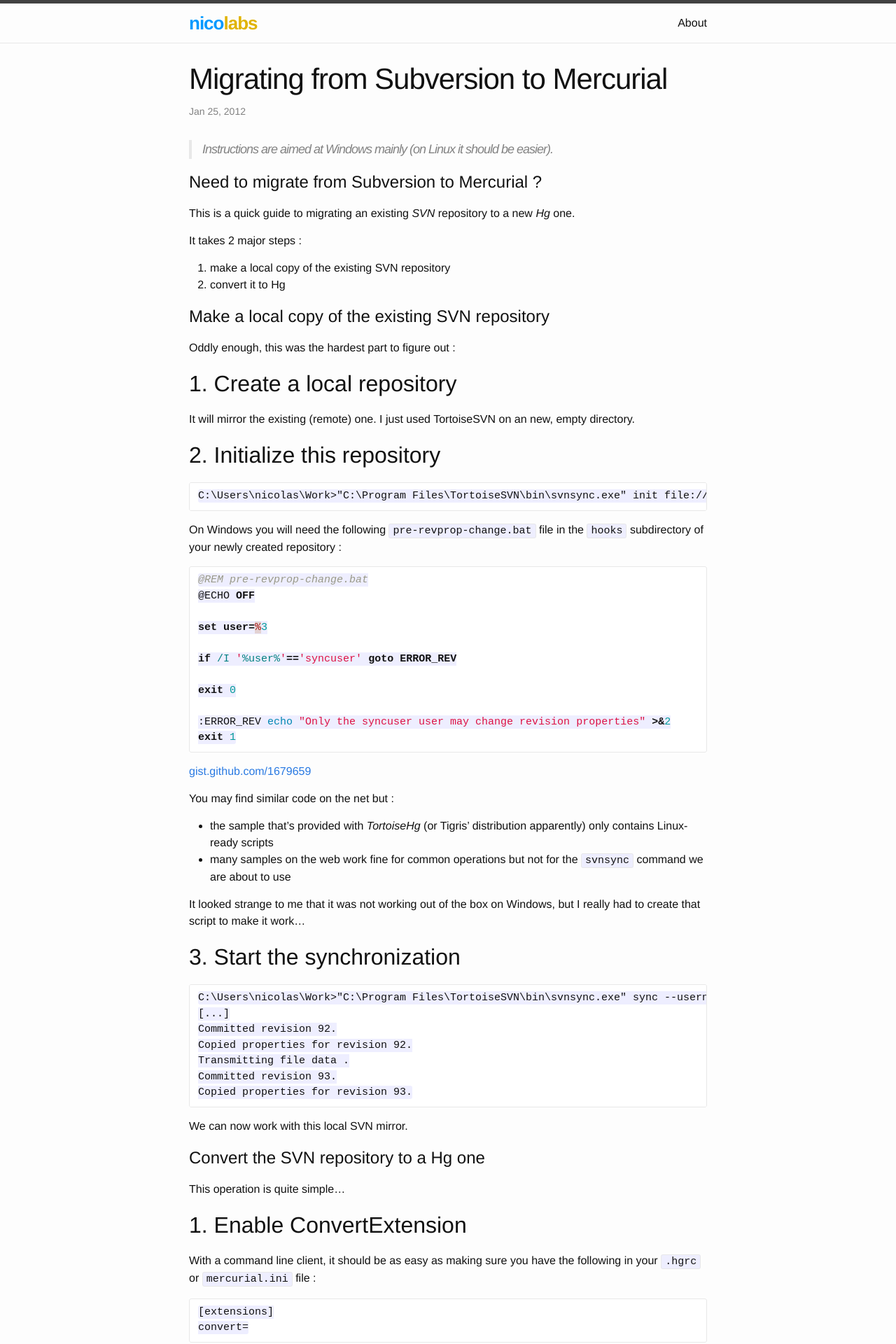
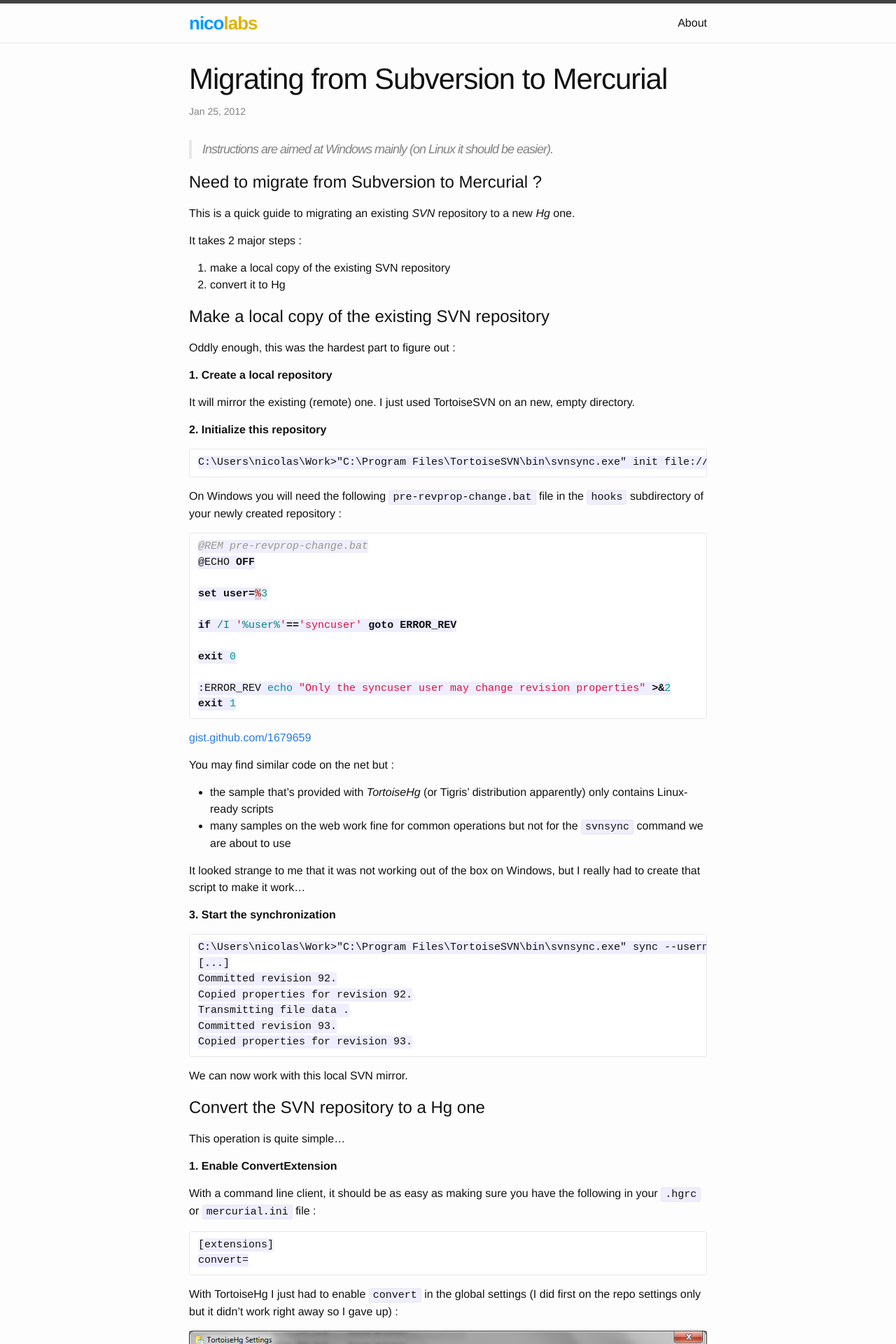
Before and after one commit to nicolabs/nicolabs.net, a Jekyll site: the page built from _posts/2012-01-25-Migrating-from-Subversion-to-Mercurial.md, in a window 1280 px wide. Shown: the top 1920 px of the page at 70% size. Built offline with Jekyll 4.4.1, drawn with Linux system fonts in a browser that asks for light colours.

Commit message:
~ fixes ordered titles

```diff
--- a/_posts/2012-01-25-Migrating-from-Subversion-to-Mercurial.md
+++ b/_posts/2012-01-25-Migrating-from-Subversion-to-Mercurial.md
@@ -20,11 +20,11 @@ It takes 2 major steps :
 
 Oddly enough, this was the hardest part to figure out :
 
-## 1. Create a local repository
+**1. Create a local repository**
 
 It will mirror the existing (remote) one. I just used TortoiseSVN on an new, empty directory.
 
-## 2. Initialize this repository
+**2. Initialize this repository**
 
     C:\Users\nicolas\Work>"C:\Program Files\TortoiseSVN\bin\svnsync.exe" init file:///c:/Users/nicolas/Work/ciform-bak https://plugnauth.svn.sourceforge.net/svnroot/plugnauth
 
@@ -52,7 +52,7 @@ You may find similar code on the net but :
 
 It looked strange to me that it was not working out of the box on Windows, but I really had to create that script to make it work...
 
-## 3. Start the synchronization
+**3. Start the synchronization**
 
     C:\Users\nicolas\Work>"C:\Program Files\TortoiseSVN\bin\svnsync.exe" sync --username cbonar file:///C:/Users/nicolas/Work/ciform-bak
     [...]
@@ -69,7 +69,7 @@ We can now work with this local SVN mirror.
 
 This operation is quite simple...
 
-## 1. Enable ConvertExtension
+**1. Enable ConvertExtension**
 
 With a command line client, it should be as easy as making sure you have the following in your `.hgrc` or `mercurial.ini` file :
 
@@ -80,7 +80,7 @@ With TortoiseHg I just had to enable `convert` in the global settings (I did fir
 
 ![ConvertExtension enabled in TortoiseHg](/assets/blog/TortoiseHg-ConvertExtension.png)
 
-## 2. Run the "hg convert" command
+**2. Run the "hg convert" command**
 
 It might be the right time to [remap author names](http://mercurial.selenic.com/wiki/ConvertExtension#A--authors)...
 
```
